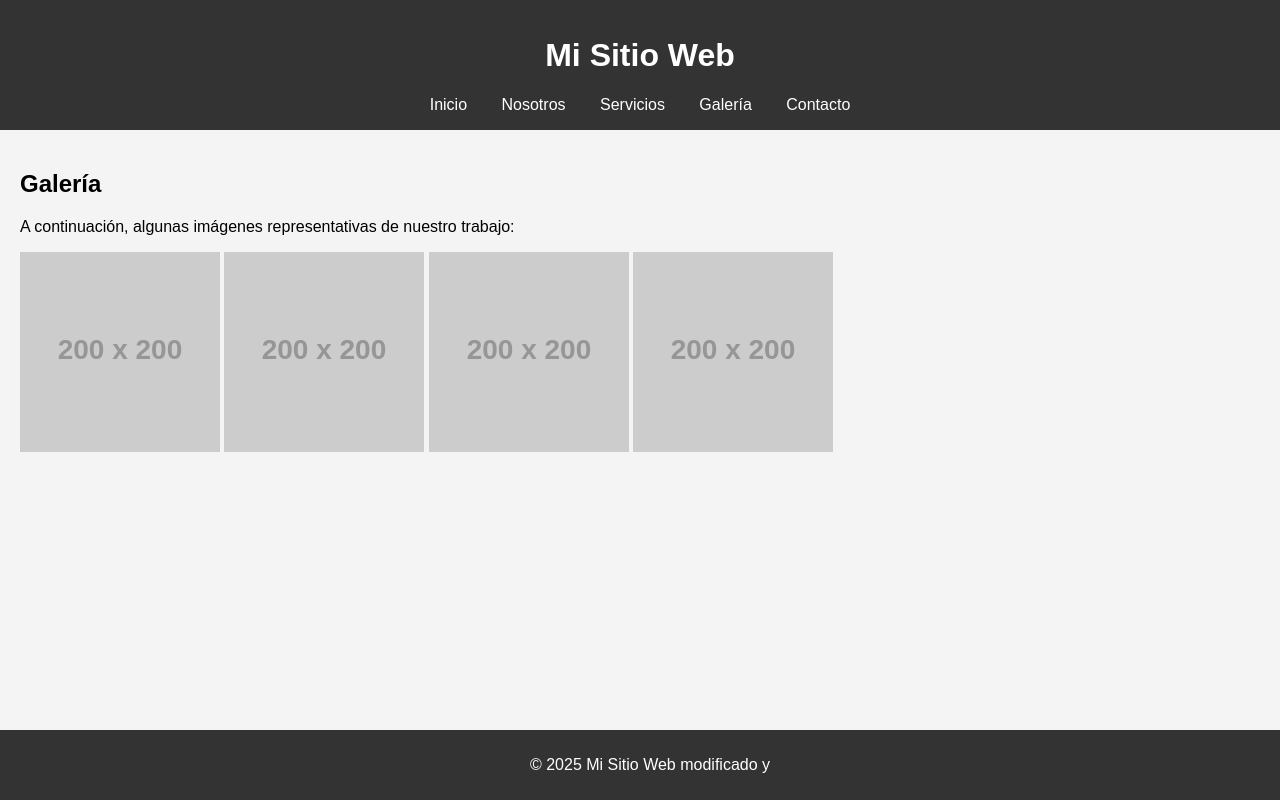
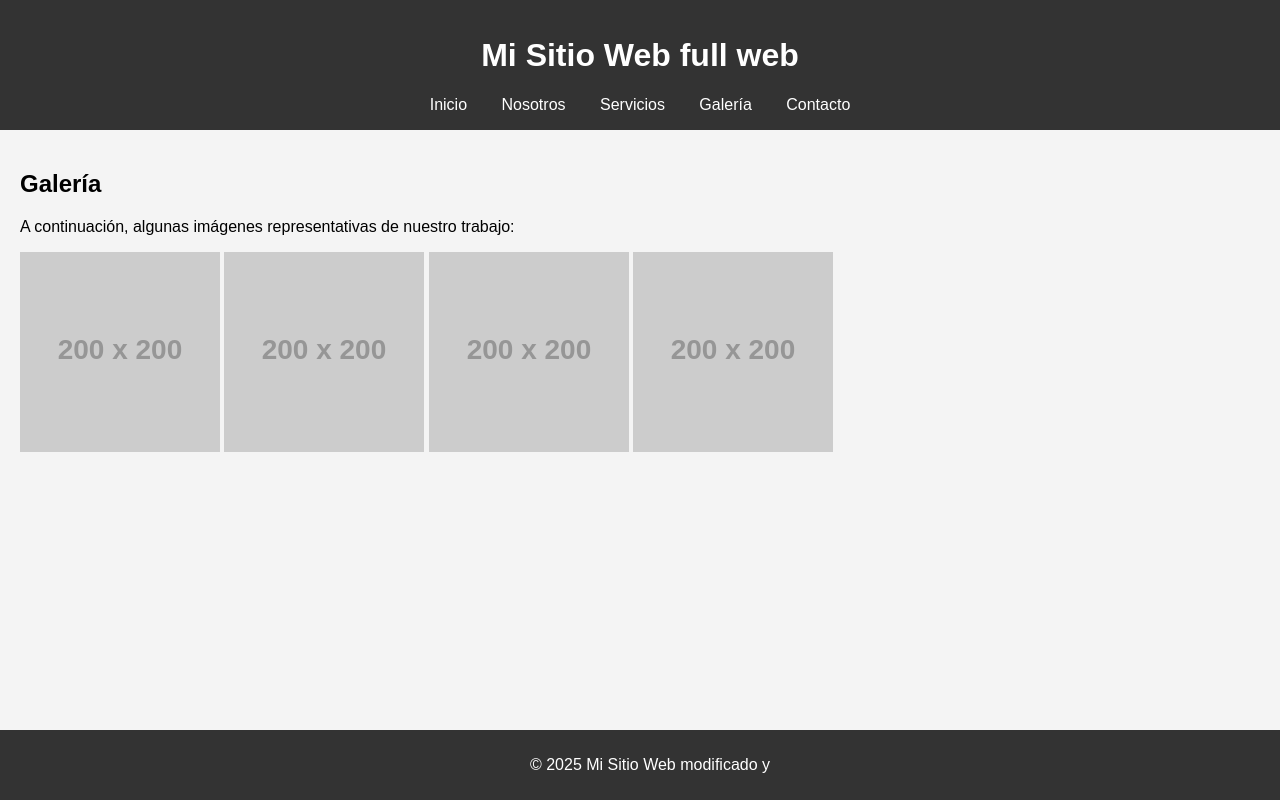
Before and after one commit to danielacademy91/webDevOps, a plain HTML site: page galeria.html in a window 1280 px wide. Drawn offline with Linux system fonts and the light colour scheme; placeholder pictures from the web are drawn by us.

Commit message:
galeria concluido

```diff
--- a/galeria.html
+++ b/galeria.html
@@ -3,12 +3,12 @@
 <head>
   <meta charset="UTF-8">
   <meta name="viewport" content="width=device-width, initial-scale=1.0">
-  <title>Inicio - Mi Sitio Web</title>
+  <title>Inicio - Mi Sitio Web full web</title>
   <link rel="stylesheet" href="css/styles.css">
 </head>
 <body>
   <header>
-    <h1>Mi Sitio Web</h1>
+    <h1>Mi Sitio Web full web</h1>
     <nav>
       <a href="index.html">Inicio</a>
       <a href="nosotros.html">Nosotros</a>
```
